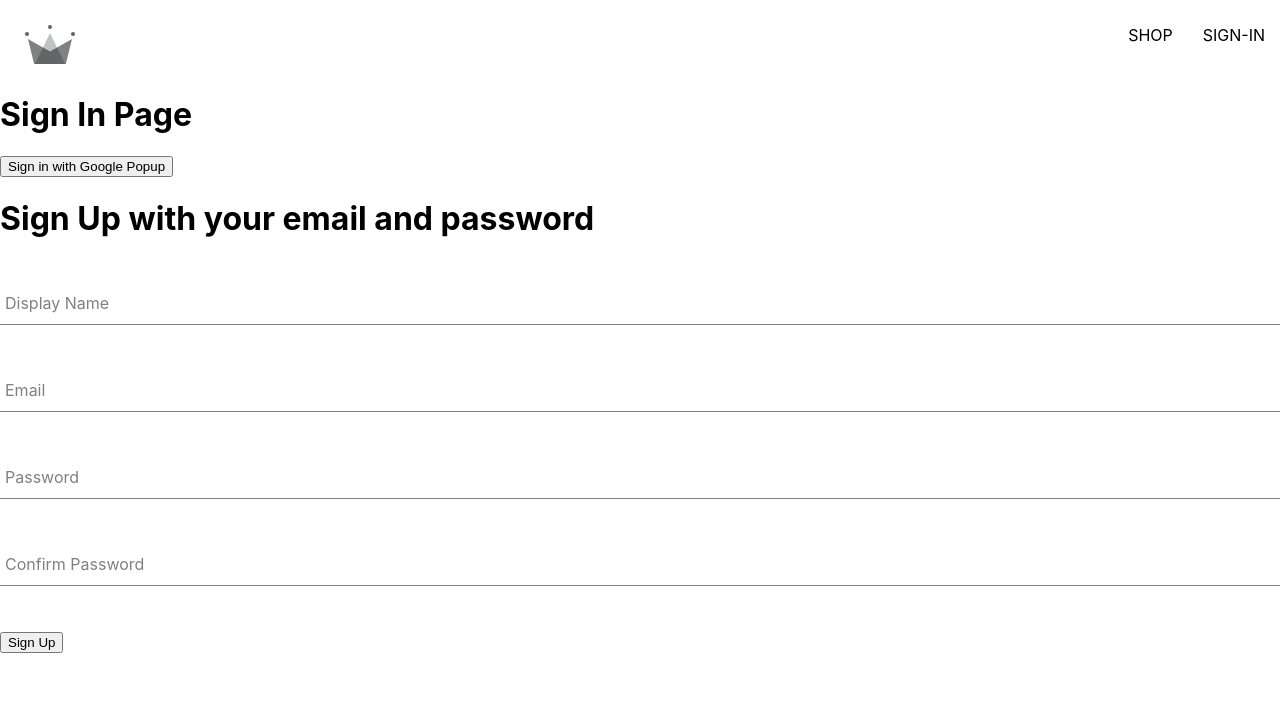
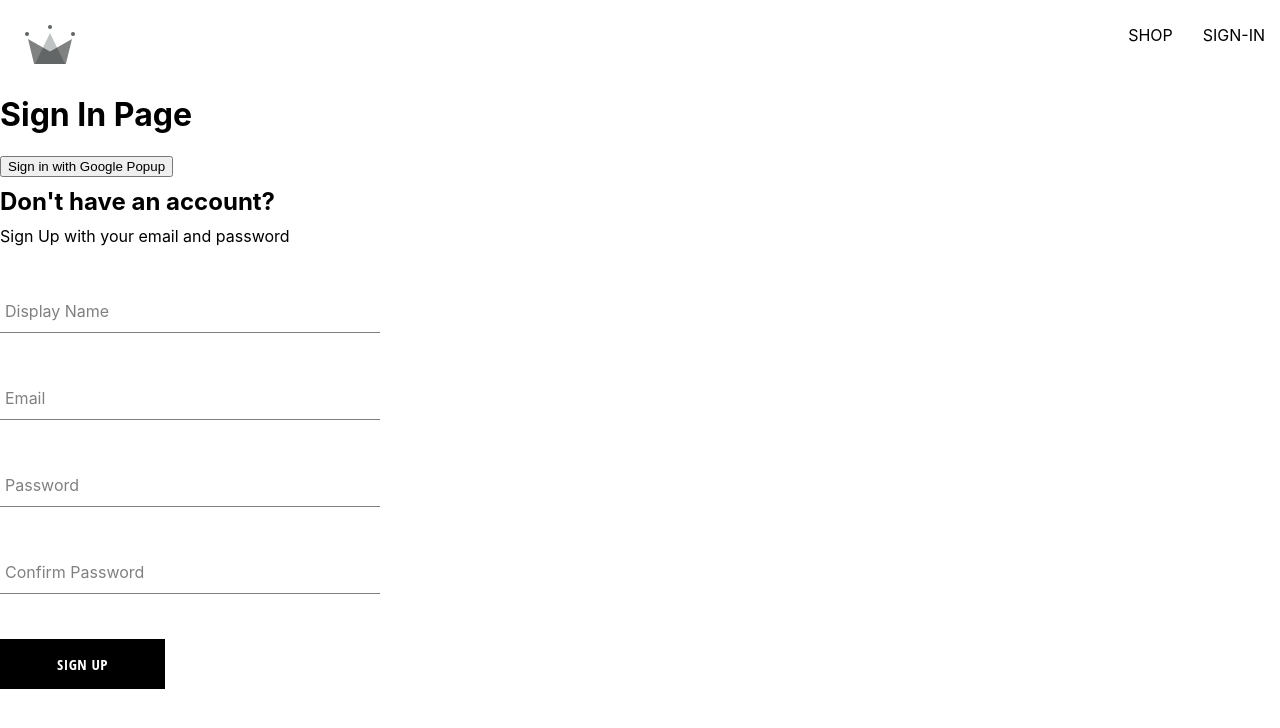
Before and after one commit to amadi5892/Crown-Clothing, a React (Create React App) app: page /sign-in in a window 1280 px wide. Shown: the top 728 px of the page. Built offline with nearby package versions, Linux system fonts and the light colour scheme.

Commit message:
created the sign-up component, form input component, button component

```diff
--- /dev/null
+++ b/src/components/button/button.component.jsx
@@ -0,0 +1,12 @@
+import './button.styles.scss';
+
+const BUTTON_TYPE_CLASSES = {
+    google: 'google-sign-in',
+    inverted: 'inverted',
+}
+
+const Button = ({ children, buttonType, ...otherProps }) => {
+    return <button className={`button-container ${BUTTON_TYPE_CLASSES[buttonType]}`} {...otherProps} >{children}</button>;
+};
+
+export default Button;
--- /dev/null
+++ b/src/components/button/button.styles.scss
@@ -0,0 +1,46 @@
+.button-container {
+    min-width: 165px;
+    width: auto;
+    height: 50px;
+    letter-spacing: 0.5px;
+    line-height: 50px;
+    padding: 0 35px 0 35px;
+    font-size: 15px;
+    background-color: black;
+    color: white;
+    text-transform: uppercase;
+    font-family: 'Open Sans Condensed';
+    font-weight: bolder;
+    border: none;
+    cursor: pointer;
+    display: flex;
+    justify-content: center;
+
+    &:hover {
+      background-color: white;
+      color: black;
+      border: 1px solid black;
+    }
+
+    &.google-sign-in {
+      background-color: #4285f4;
+      color: white;
+
+      &:hover {
+        background-color: #357ae8;
+        border: none;
+      }
+    }
+
+    &.inverted {
+      background-color: white;
+      color: black;
+      border: 1px solid black;
+
+      &:hover {
+        background-color: black;
+        color: white;
+        border: none;
+      }
+    }
+  }
--- a/src/components/sign-up-form/sign-up-form.component.jsx
+++ b/src/components/sign-up-form/sign-up-form.component.jsx
@@ -1,8 +1,11 @@
 import { useState } from "react";
 
 import FormInput from "../form-input/form-input.component";
+import Button from '../button/button.component';
 
 import { createAuthUserWithEmailAndPassword, createUserDocumentFromAuth } from "../../utils/firebase/firebase.utils";
+
+import './sign-up-form.styles.scss';
 
 const defaultFormFields = {
     displayName: '',
@@ -52,8 +55,9 @@
     };
 
     return (
-        <div>
-            <h1>Sign Up with your email and password</h1>
+        <div className='sign-up-container' >
+            <h2>Don't have an account?</h2>
+            <span>Sign Up with your email and password</span>
             <form onSubmit={handleSubmit}>
                 <FormInput label='Display Name' type="text" required onChange={handleChange} name='displayName' value={displayName} />
 
@@ -62,7 +66,9 @@
                 <FormInput label='Password' type="password" required onChange={handleChange} name='password' value={password} />
 
                 <FormInput label='Confirm Password' type="password" required onChange={handleChange} name='confirmPassword' value={confirmPassword} />
-                <button type="submit">Sign Up</button>
+                <Button type="submit" >
+                    Sign Up
+                </Button>
             </form>
         </div>
     )
--- /dev/null
+++ b/src/components/sign-up-form/sign-up-form.styles.scss
@@ -0,0 +1,9 @@
+.sign-up-container {
+    display: flex;
+    flex-direction: column;
+    width: 380px;
+}
+
+h2 {
+    margin: 10px 0;
+}
```
